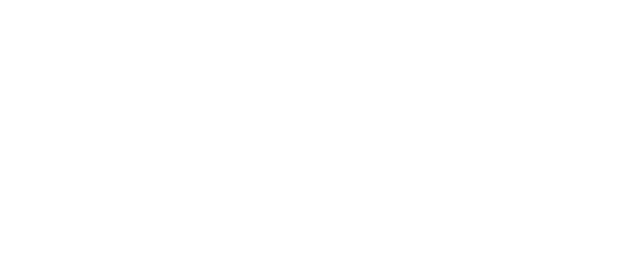
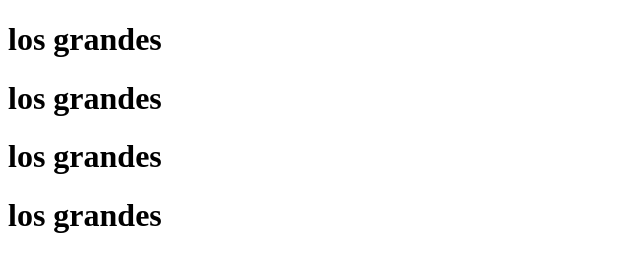
Before and after one commit to pabloig2026-cpu/rep-web15, a plain HTML site: page index.html in a window 1280 px wide. Shown: the whole page, without its empty margins (0-640 px from the left). Drawn offline with Linux system fonts and the light colour scheme.

Commit message:
agego varios h1

```diff
--- a/index.html
+++ b/index.html
@@ -6,5 +6,10 @@
     <title>Document</title>
     <link rel="stylesheet" href="./css/estilo.css" />
   </head>
-  <body></body>
+  <body>
+    <h1>los grandes</h1>
+    <h1>los grandes</h1>
+    <h1>los grandes</h1>
+    <h1>los grandes</h1>
+  </body>
 </html>
```
